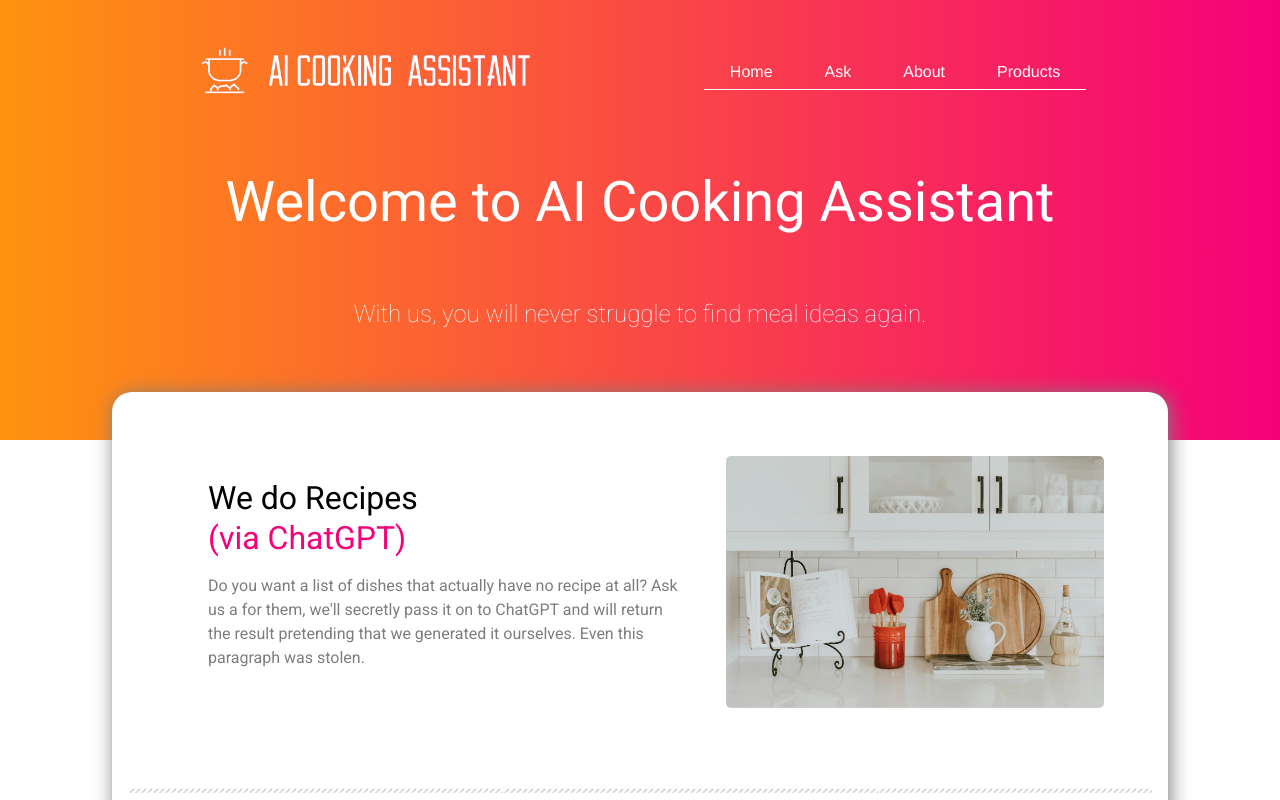
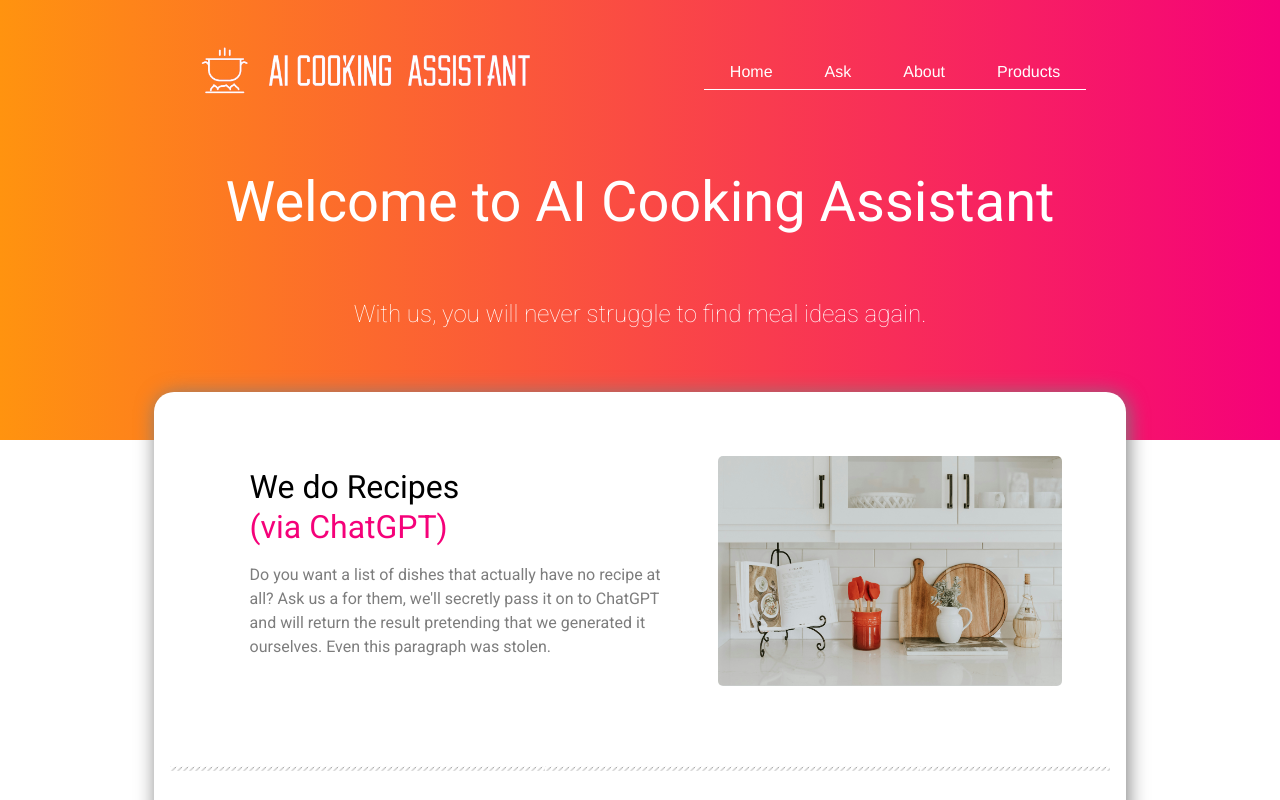
Before and after one commit to technative-academy/Team-Wolf, a React (Vite) app: page / in a window 1280 px wide. Shown: the top 800 px of the page. Built offline with nearby package versions, Linux system fonts and the light colour scheme.

Commit message:
Made card the same width on all views

```diff
--- a/src/components/About/About.module.css
+++ b/src/components/About/About.module.css
@@ -33,10 +33,11 @@ a {
   }
 
   .card {
-    margin-left: 5rem;
-    margin-right: 5rem;
+    margin-left: auto;
+    margin-right: auto;
     position: relative;
     bottom: 5rem;
+    width: 80%;
   }
   .shadow {
     background-color: white;
--- a/src/components/Ask/Ask.module.css
+++ b/src/components/Ask/Ask.module.css
@@ -49,7 +49,7 @@ html {
     margin-right: auto;
     position: relative;
     bottom: 5rem;
-    width: 90%;
+    width: 80%;
   }
 
   .padding {
--- a/src/components/Home/Home.module.css
+++ b/src/components/Home/Home.module.css
@@ -66,10 +66,11 @@
   }
 
   .card {
-    margin-left: 5rem;
-    margin-right: 5rem;
+    margin-left: auto;
+    margin-right: auto;
     position: relative;
     bottom: 5rem;
+    width: 80%;
   }
 
   .titleContainer {
--- a/src/components/Products/Products.module.css
+++ b/src/components/Products/Products.module.css
@@ -44,9 +44,9 @@
   }
 
   .card {
-    width: 90%;
-    margin-left: 5rem;
-    margin-right: 5rem;
+    width: 80%;
+    margin-left: auto;
+    margin-right: auto;
     position: relative;
     bottom: 5rem;
   }
```
